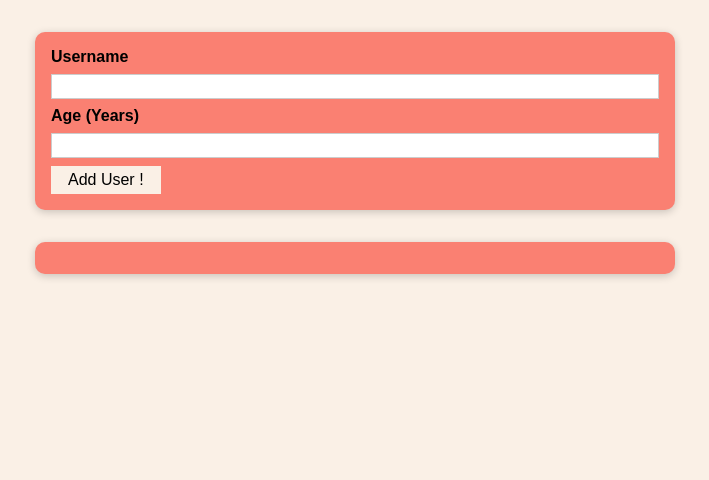
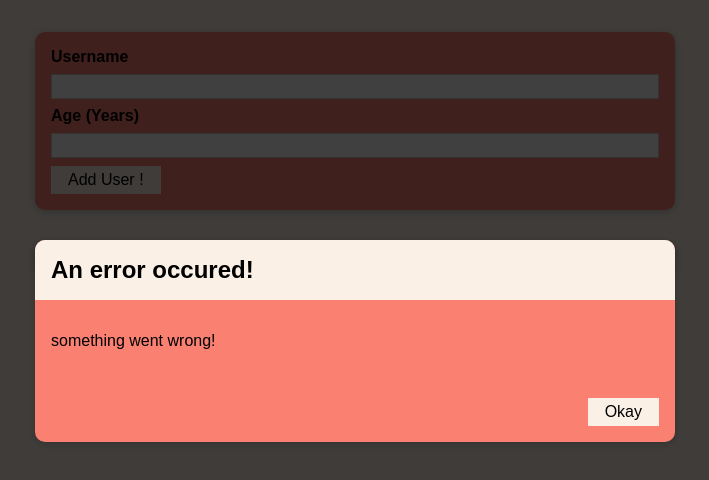
Before and after one commit to Julien-Ferreira/react-training-basics, a React (Create React App) app: page / in a window 1280 px wide. Shown: the top 480 px of the page, without its empty margins (285-994 px from the left). Built offline with nearby package versions, Linux system fonts and the light colour scheme.

Commit message:
errorModal

```diff
--- a/src/components/UI/ErrorModale.js
+++ b/src/components/UI/ErrorModale.js
@@ -1,8 +1,25 @@
 import React from "react";
 import classes from "./ErrorModale.module.css";
+import Card from "./Card";
+import Button from "./Button";
 
-const ErrorModale = props => {
-  return
-}
+const ErrorModale = (props) => {
+  return (
+    <div>
+      <div className={classes.backdrop}/>
+      <Card className={classes.modal}>
+        <header className={classes.header}>
+          <h2>{props.title}</h2>
+        </header>
+        <div className={classes.content}>
+          <p>{props.message}</p>
+        </div>
+        <footer className={classes.actions}>
+          <Button>Okay</Button>
+        </footer>
+      </Card>
+    </div>
+  );
+};
 
-export default ErrorModale
+export default ErrorModale;
--- a/src/components/UI/ErrorModale.module.css
+++ b/src/components/UI/ErrorModale.module.css
@@ -18,13 +18,13 @@
 }
 
 .header {
-  background: #4f005f;
+  background: linen;
   padding: 1rem;
 }
 
 .header h2 {
   margin: 0;
-  color: white;
+  color: black;
 }
 
 .content {
--- a/src/components/Users/AddUser.js
+++ b/src/components/Users/AddUser.js
@@ -1,6 +1,7 @@
 import React, { useState } from "react";
 import classes from "./AddUser.module.css";
 import Card from "../UI/Card";
+import ErrorModale from "../UI/ErrorModale";
 import Button from "../UI/Button";
 
 const AddUser = (props) => {
@@ -16,8 +17,8 @@
       return;
     }
     props.onAddUser(enteredUsername, enteredAge);
-    setEnteredUsername('');
-    setEnteredAge('');
+    setEnteredUsername("");
+    setEnteredAge("");
   };
 
   const usernameChangeHandler = (event) => {
@@ -28,15 +29,28 @@
   };
 
   return (
+    <div>
+      <ErrorModale title="An error occured!" message="something went wrong!" />
       <Card className={classes.input}>
         <form onSubmit={addUserHandler}>
           <label htmlFor="username">Username</label>
-        <input id="username" value={enteredUsername} type="text" onChange={usernameChangeHandler} />
+          <input
+            id="username"
+            value={enteredUsername}
+            type="text"
+            onChange={usernameChangeHandler}
+          />
           <label htmlFor="age">Age (Years)</label>
-        <input id="age" value={enteredAge} type="number" onChange={ageChangeHandler} />
+          <input
+            id="age"
+            value={enteredAge}
+            type="number"
+            onChange={ageChangeHandler}
+          />
           <Button type="submit"> Add User ! </Button>
         </form>
       </Card>
+    </div>
   );
 };
 
```
Lines whose indentation alone changed are shown as unchanged.
